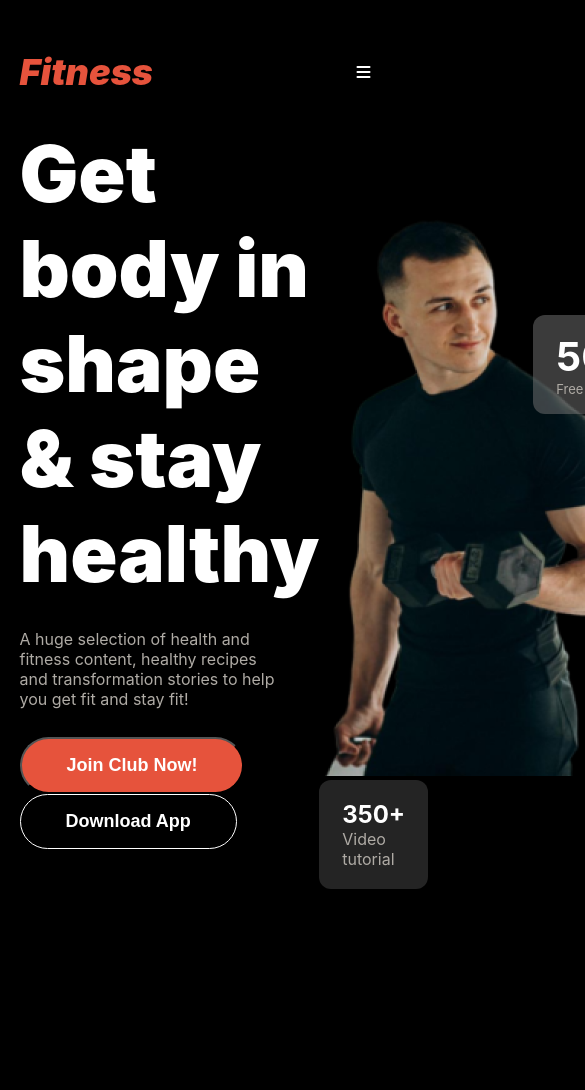
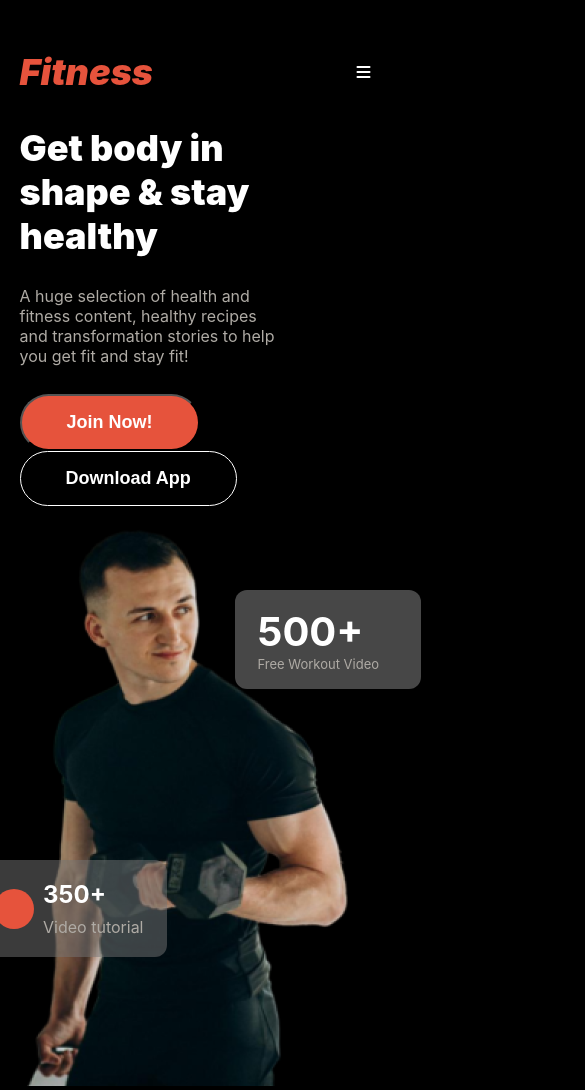
Before and after one commit to mdtanbirhosen/assignment-2, a plain HTML site: page index.html in a window 390 px wide. Shown: the top 1090 px of the page, 585 px wide, since content can reach past the window. Before the commit the page ends 889 px from the top, so only its background shows below. Drawn offline with Linux system fonts and the light colour scheme.

Commit message:
banner-responsive-done

```diff
--- a/index.html
+++ b/index.html
@@ -37,7 +37,7 @@
                     healthy recipes <br> and transformation stories to help <br class="small"> you get fit and stay fit!
                 </p>
                 <div class="banner-buttons">
-                    <button class="join banner-button">Join Club Now!</button>
+                    <button class="join banner-button">Join <span class="join-button">Club</span> Now!</button>
                     <button class="download banner-button">Download App</button>
                 </div>
             </div>
--- a/styles/responsive.css
+++ b/styles/responsive.css
@@ -2,16 +2,40 @@
 
     /* navigation bar starts */
 
-    .nav-container ul{
+    .nav-container ul {
         display: none;
     }
-    .hambagar{
+
+    .hambagar {
         display: block;
     }
 
     /* banner section starts here */
 
-    .small{
+    .small {
         display: block;
     }
+
+    .banner {
+        flex-direction: column;
+    }
+
+    .banner-text-container h2 {
+        font-size: 36px;
+        font-weight: 900;
+    }
+    .join-button{
+        display: none;
+    }
+
+    .free {
+        left: 214px;
+        top: -500px;
+    }
+
+    .video {
+        top: -230px;
+        left: -50px;
+    }
+    /* banner section ends here */
 }
--- a/styles/style.css
+++ b/styles/style.css
@@ -113,7 +113,7 @@ body{
     position: absolute;
 }
 .free{
-    background-color: rgba(119, 119, 119, 0.5);
+    background-color: rgba(119, 119, 119, 0.6);
     border-radius: 12px;
     padding: 17px 23px;
     width: 140px;
@@ -131,9 +131,26 @@ body{
     font-size: 13px;
 }
 .video{
+    display: flex;
+    width: 150px;
+    justify-content: space-between;
+    align-items: center;
     padding: 20px 23px;
-    background-color: rgb(119, 119, 119, 0.301);
+    background-color: rgb(119, 119, 119, 0.5);
     border-radius: 12px;
+    position: absolute;
+    left: -98px;
+    top: -155px;
+}
+.video h1{
+    font-size: 24px;
+    margin-bottom: 8px;
+}
+.orange-dot{
+    height: 40px;
+    width: 40px;
+    border-radius: 50%;
+    background-color: #E6533C;
 }
 /* banner section ends here */
 /* header section ends */
```
